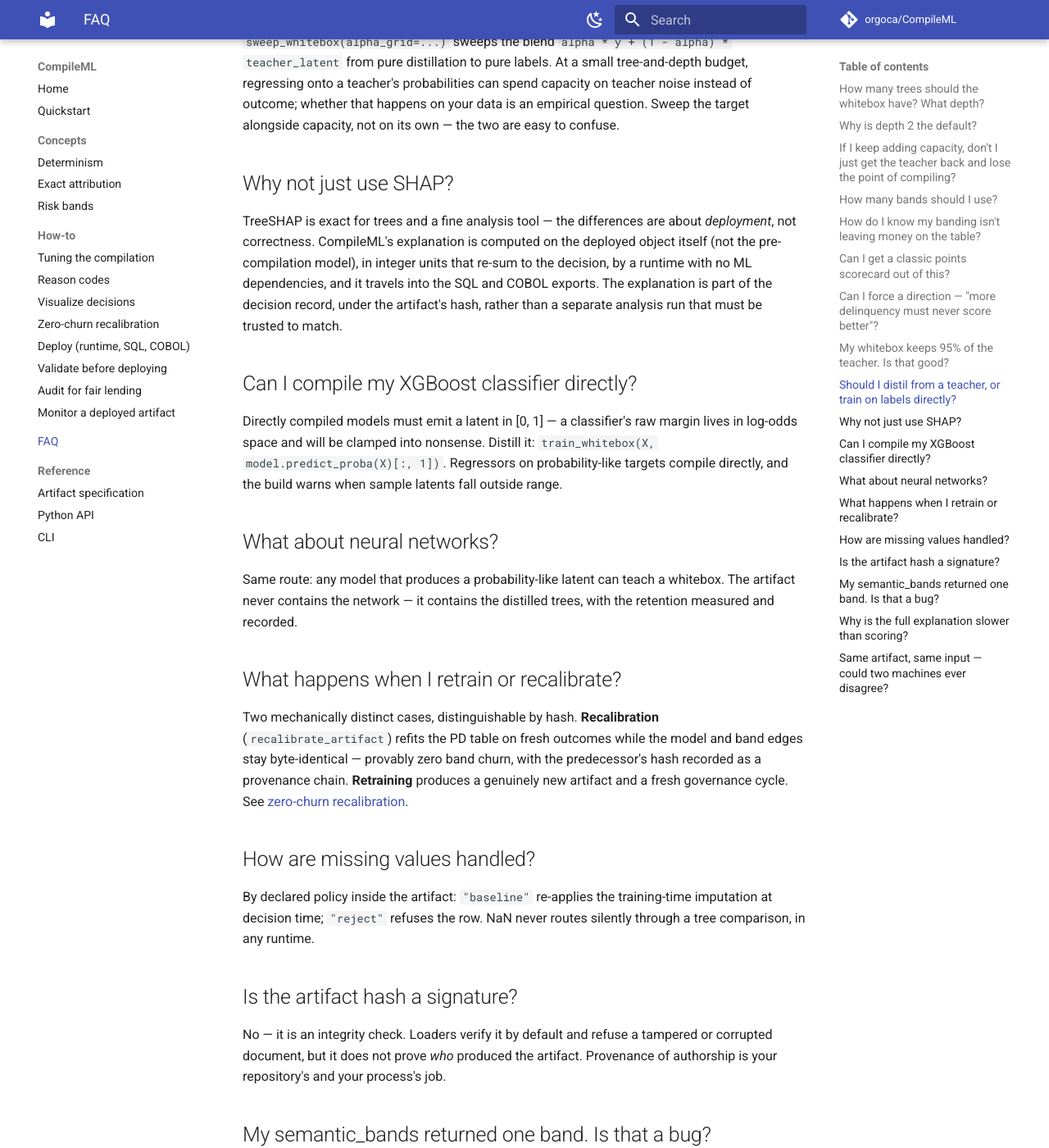
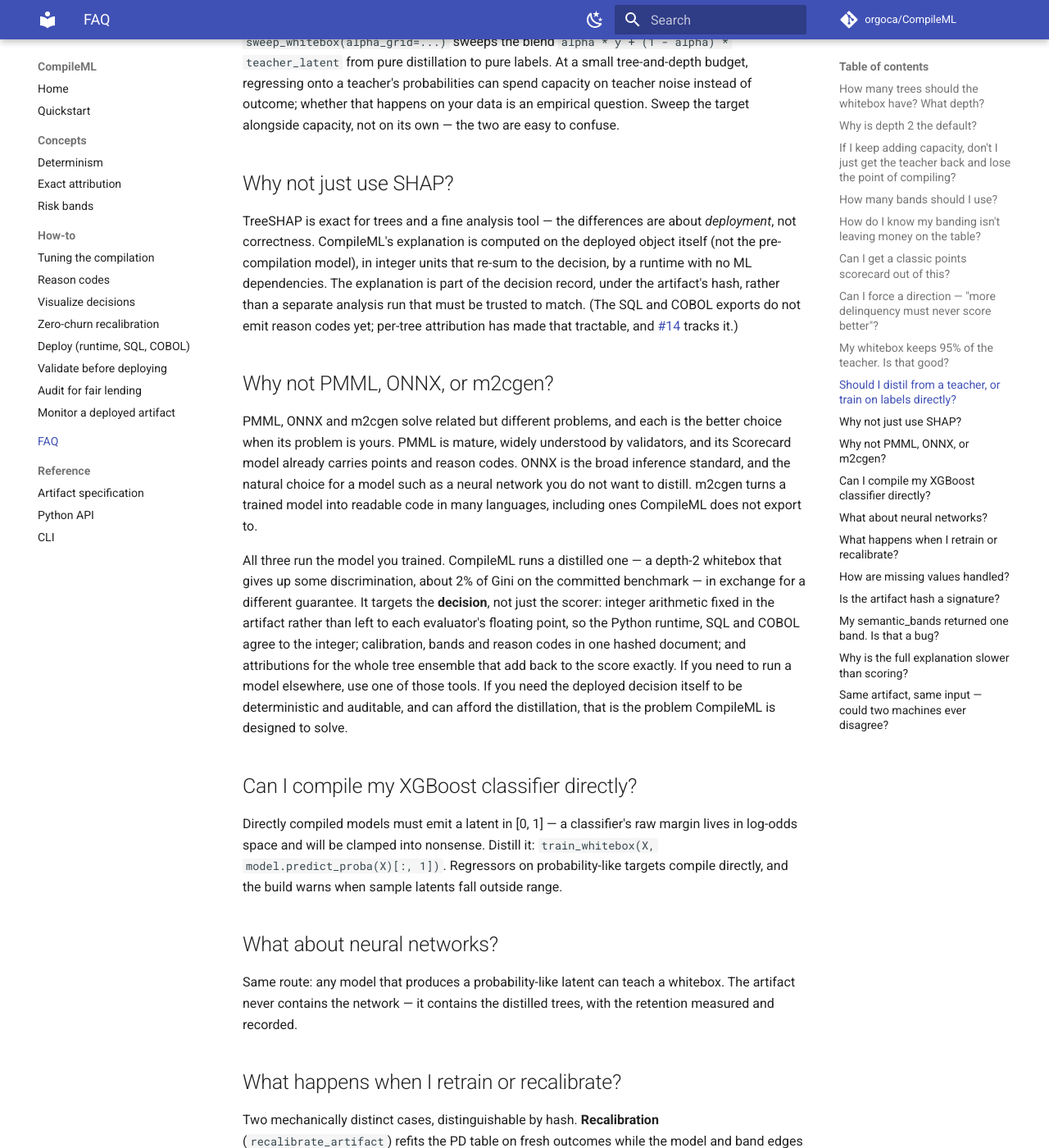
Before and after one commit to orgoca/CompileML, an MkDocs documentation site: the page built from docs/faq.md, in a window 1280 px wide and 1400 px high, scrolled down 1938 px. Shown: the whole window at 82% size. Built offline with MkDocs 1.6.1 and Material for MkDocs 9.7.7, drawn with Linux system fonts in a browser that asks for light colours; comment, search, counter and statistics services are not loaded.

Commit message:
Answer "Why not PMML, ONNX, or m2cgen?" in the FAQ
Each is the better choice when its problem is yours: PMML for mature,
validator-familiar scorecards, which already carry points and reason codes;
ONNX for models such as neural networks you do not want to distill; m2cgen
for code in languages CompileML does not export to.

The entry names what CompileML trades for its guarantee: all three run the
model you trained, while CompileML runs a distilled one, about 2% of Gini on
the committed benchmark. Against PMML the difference is integer arithmetic
fixed in the artifact and exact attribution for a tree ensemble, not reason
codes.

Also corrects the SHAP answer, which said explanations travel into the SQL
and COBOL exports. Neither emits reason codes yet; #14 tracks it.

Closes #17

```diff
--- a/docs/faq.md
+++ b/docs/faq.md
@@ -86,10 +86,33 @@
 TreeSHAP is exact for trees and a fine analysis tool — the differences are
 about *deployment*, not correctness. CompileML's explanation is computed on
 the deployed object itself (not the pre-compilation model), in integer units
-that re-sum to the decision, by a runtime with no ML dependencies, and it
-travels into the SQL and COBOL exports. The explanation is part of the
-decision record, under the artifact's hash, rather than a separate analysis
-run that must be trusted to match.
+that re-sum to the decision, by a runtime with no ML dependencies. The
+explanation is part of the decision record, under the artifact's hash, rather
+than a separate analysis run that must be trusted to match. (The SQL and COBOL
+exports do not emit reason codes yet; per-tree attribution has made that
+tractable, and [#14](https://github.com/orgoca/CompileML/issues/14) tracks it.)
+
+## Why not PMML, ONNX, or m2cgen?
+
+PMML, ONNX and m2cgen solve related but different problems, and each is the
+better choice when its problem is yours. PMML is mature, widely understood by
+validators, and its Scorecard model already carries points and reason codes.
+ONNX is the broad inference standard, and the natural choice for a model such
+as a neural network you do not want to distill. m2cgen turns a trained model
+into readable code in many languages, including ones CompileML does not
+export to.
+
+All three run the model you trained. CompileML runs a distilled one — a
+depth-2 whitebox that gives up some discrimination, about 2% of Gini on the
+committed benchmark — in exchange for a different guarantee. It targets the
+**decision**, not just the scorer: integer arithmetic fixed in the artifact
+rather than left to each evaluator's floating point, so the Python runtime,
+SQL and COBOL agree to the integer; calibration, bands and reason codes in one
+hashed document; and attributions for the whole tree ensemble that add back to
+the score exactly. If you need to run a model elsewhere, use one of those
+tools. If you need the deployed decision itself to be deterministic and
+auditable, and can afford the distillation, that is the problem CompileML is
+designed to solve.
 
 ## Can I compile my XGBoost classifier directly?
 
```
Also changed, not shown: CHANGELOG.md (+12 -0 lines).
